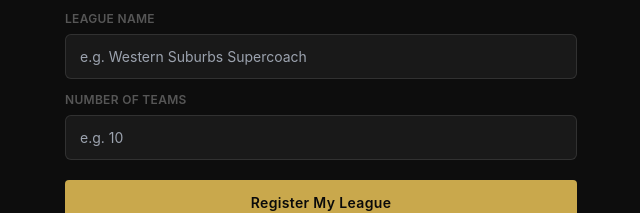
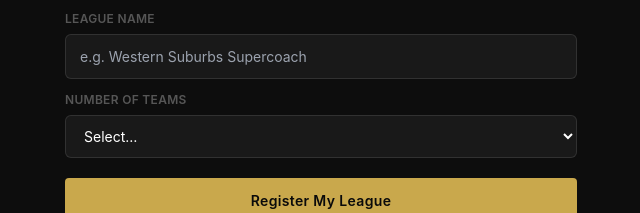
Before and after one commit to brentonjones24-beep/Dynasty-Live-HQ, a React (Vite) app: page / in a window 1280 px wide. Shown: the part 2712-2925 px from the top of the page, without its empty margins (319-959 px from the left). Built offline with nearby package versions, Linux system fonts and the light colour scheme.

Commit message:
Restrict team count to valid league sizes (8/10/12/14/16)

```diff
--- a/src/App.tsx
+++ b/src/App.tsx
@@ -279,7 +279,12 @@ export default function App() {
               </div>
               <div>
                 <label className="block text-[12px] font-semibold tracking-wide mb-1.5 uppercase" style={{ color: "rgba(255,255,255,0.3)" }}>Number of Teams</label>
-                <input type="number" value={teams} onChange={e => setTeams(e.target.value)} placeholder="e.g. 10" min="2" max="20" style={inputStyle} />
+                <select value={teams} onChange={e => setTeams(e.target.value)} style={{ ...inputStyle, cursor: "pointer" }}>
+                  <option value="" style={{ background: "#1a1a1a" }}>Select…</option>
+                  {[8, 10, 12, 14, 16].map(n => (
+                    <option key={n} value={n} style={{ background: "#1a1a1a" }}>{n} teams</option>
+                  ))}
+                </select>
               </div>
               <div className="pt-2">
                 <button type="submit" disabled={wlStatus === "loading"}
```
